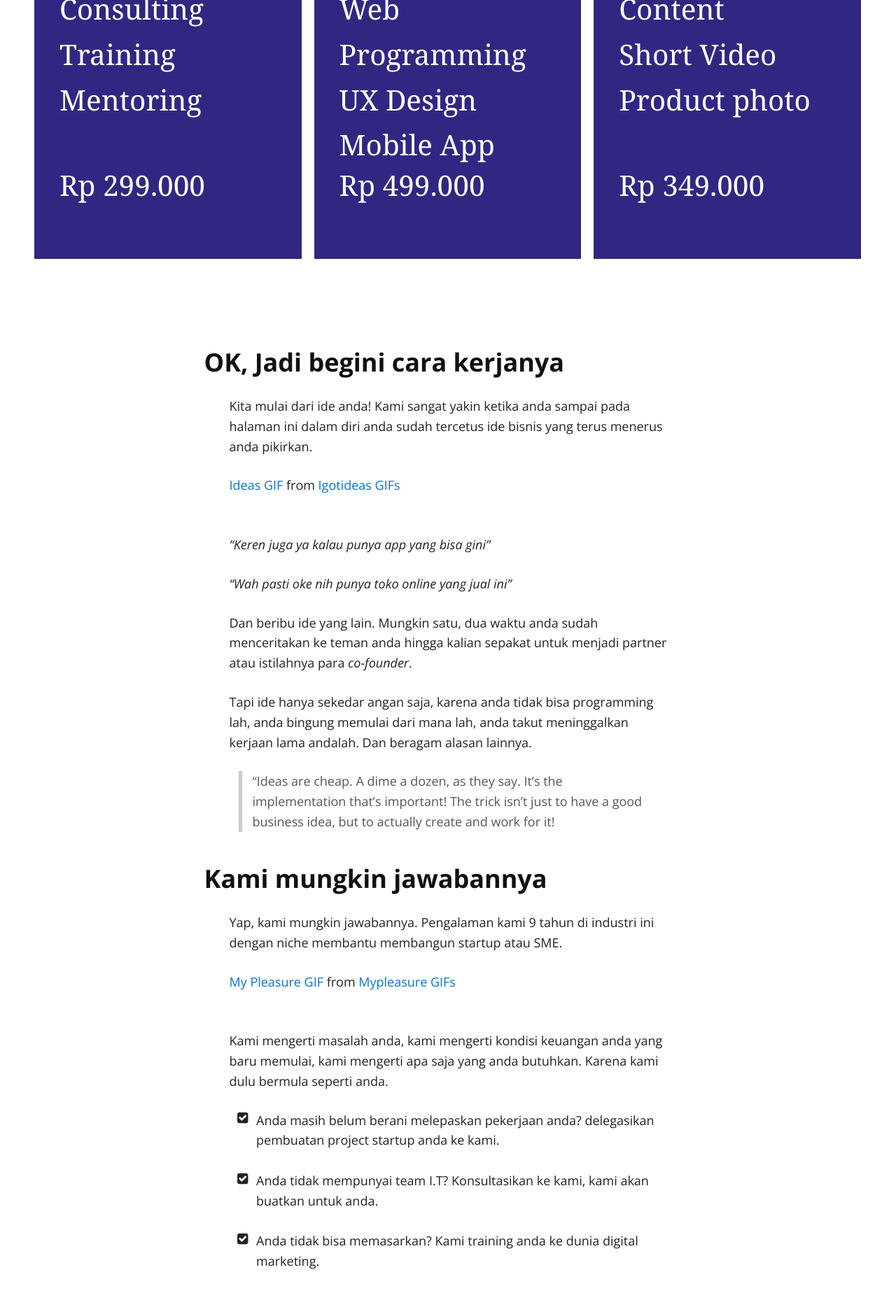
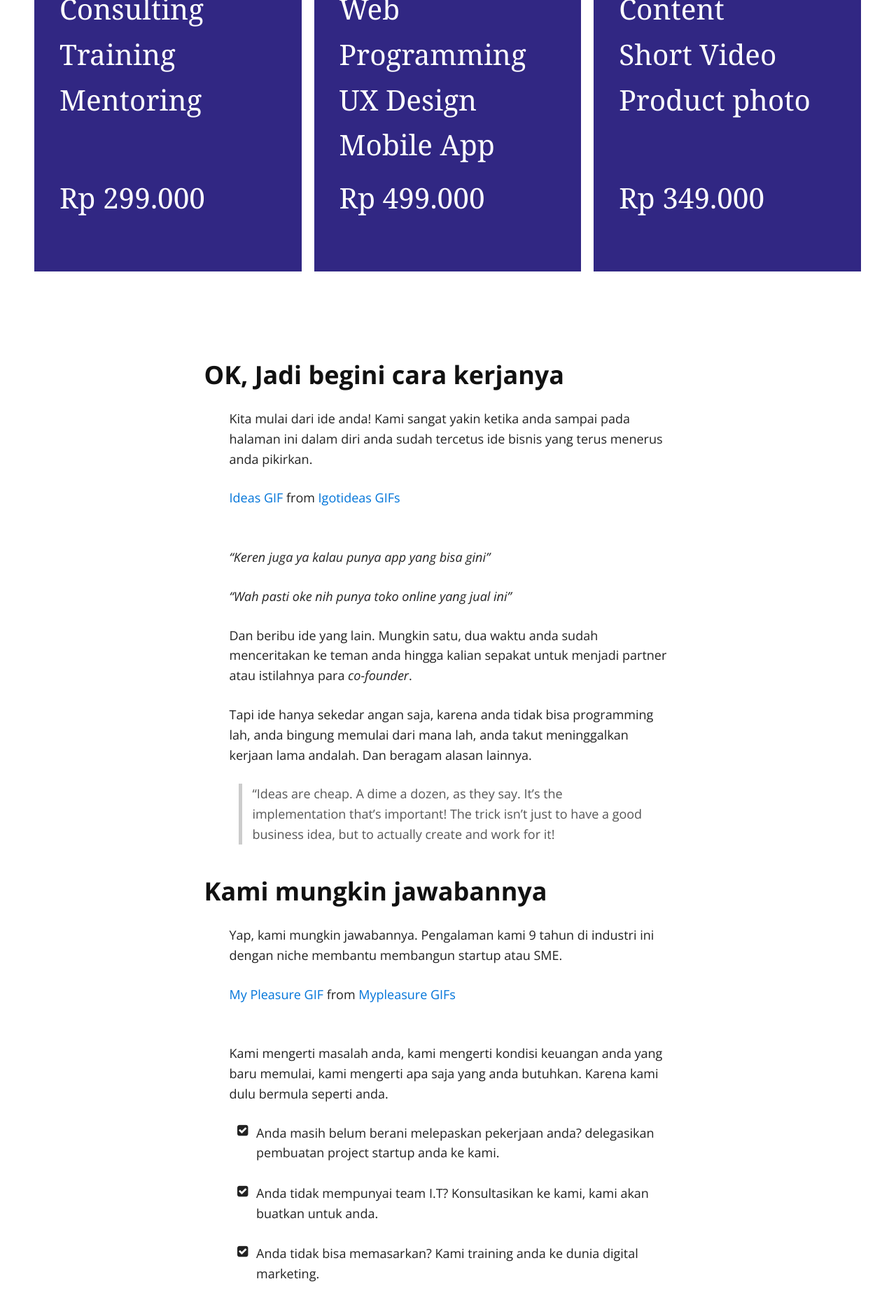
Before and after one commit to kemtol/rocktokom, a Jekyll site: the page built from index.md, in a window 1280 px wide. Shown: the part 1367-3245 px from the top of the page at 70% size. Built offline with Jekyll 4.4.1, drawn with Linux system fonts in a browser that asks for light colours; nearby versions of some CDN libraries; a script that is not in the unit is left out; our own code applies the rules of GitHub Pages for plain Markdown files.

Commit message:
Update default.html

```diff
--- a/_layouts/default.html
+++ b/_layouts/default.html
@@ -28,7 +28,8 @@
       padding: 4rem 2rem;
       position:relative;
     }
-    #landing--page .lp > div > span.bl{height: 14rem;display: block;}
+    #landing--page .lp > div > span.bl{height: 15rem;display: block;}
+    #landing--page .lp > div > hr{width: 2rem;border-bottom: 6px solid #fff;}
   </style>
 </head>
 <body>
```
